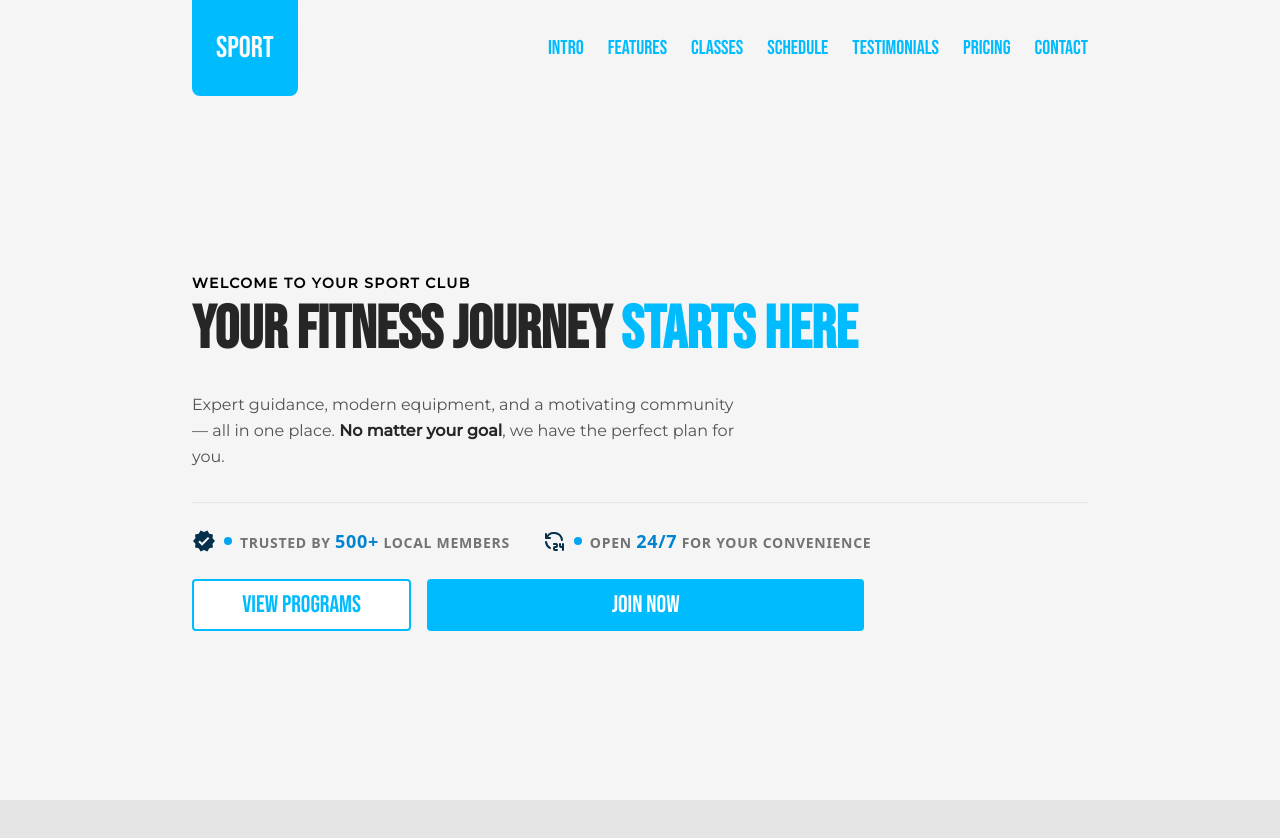
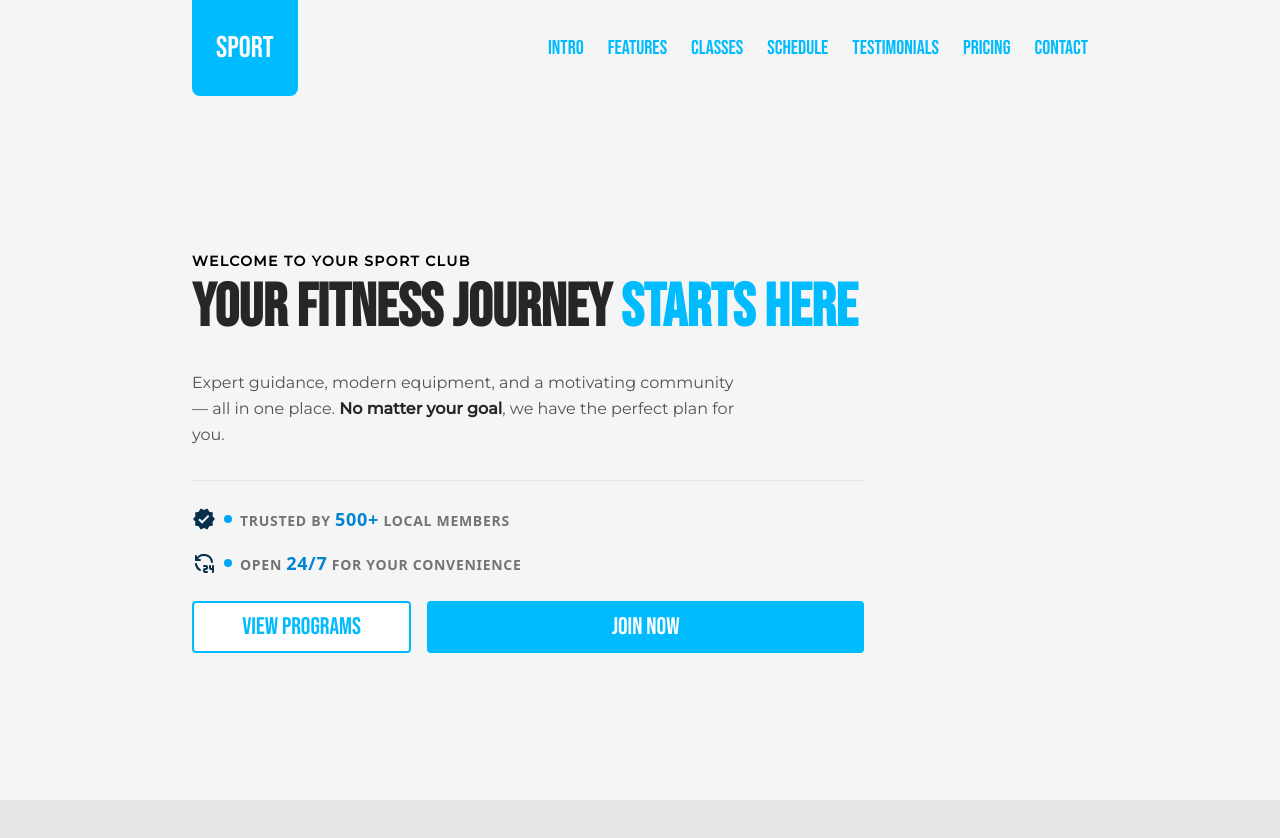
Before and after one commit to AbdallahBenj/landing-page, a React (Vite) app: page / in a window 1280 px wide. Shown: the top 838 px of the page. Built offline with nearby package versions, Linux system fonts and the light colour scheme.

Commit message:
Fix Uploading landing page

```diff
--- a/src/sections/IntroSection.jsx
+++ b/src/sections/IntroSection.jsx
@@ -18,6 +18,7 @@ const IntroSection = ({ sectionRefs }) => {
         w-full md:max-w-4xl
         mx-2 md:mx-6"
       >
+        <div className="max-w-2xl">
           <p
             className="
           text-sm md:text-md
@@ -33,7 +34,8 @@ const IntroSection = ({ sectionRefs }) => {
           font-heading font-semibold
           text-4xl md:text-6xl text-neutral-800"
           >
-          Your Fitness Journey <span className="text-sky-400">Starts Here</span>
+            Your Fitness Journey{" "}
+            <span className="text-sky-400">Starts Here</span>
           </h2>
 
           <p className="font-montserrat text-neutral-600 mb-8 max-w-xl leading-relaxed">
@@ -65,7 +67,7 @@ const IntroSection = ({ sectionRefs }) => {
             </div>
           </div>
 
-        <div className="flex flex-col md:flex-row-reverse gap-4 mt-6 max-w-2xl">
+          <div className="flex flex-col md:flex-row-reverse gap-4 mt-6">
             <button
               className="
             flex-2/3
@@ -97,6 +99,7 @@ const IntroSection = ({ sectionRefs }) => {
           </div>
         </div>
       </div>
+    </div>
   );
 };
 
--- a/vite.config.js
+++ b/vite.config.js
@@ -4,5 +4,7 @@ import tailwindcss from "@tailwindcss/vite";
 
 // https://vite.dev/config/
 export default defineConfig({
+  base: "/landing-page/",
+
   plugins: [react(), tailwindcss()],
 });
```
Lines whose indentation alone changed are shown as unchanged.
